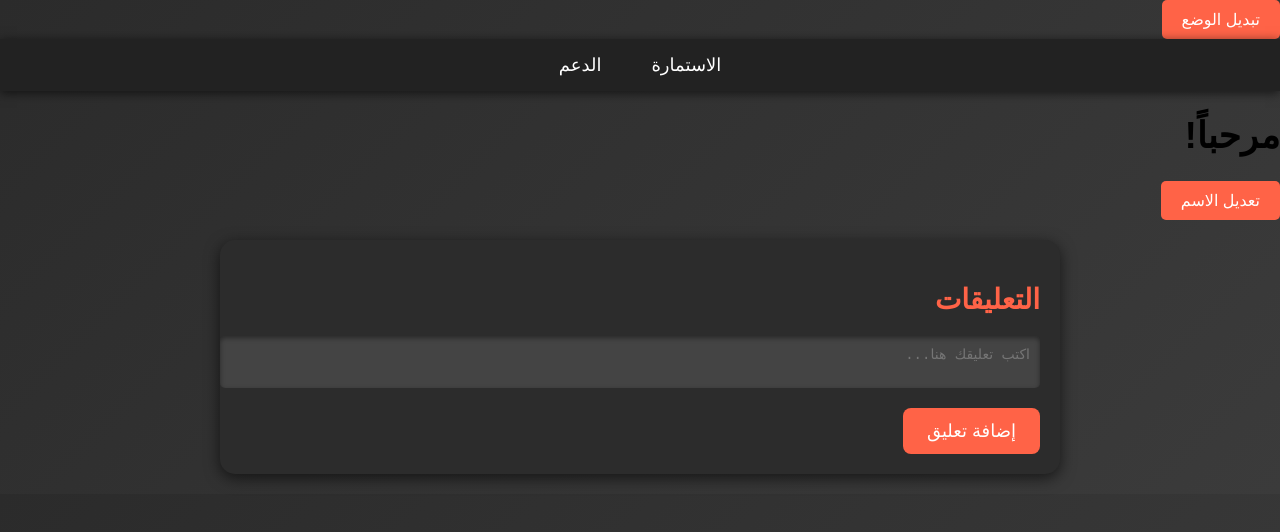
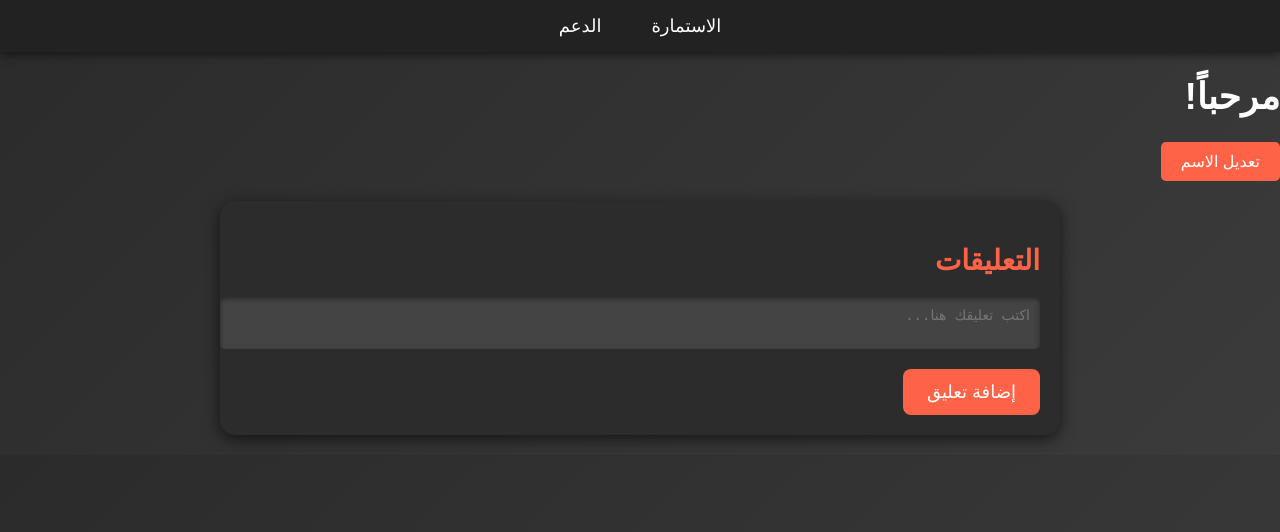
Before and after one commit to hamzahamzahhh/The-Quran-, a plain HTML site: page الصفحة1.html in a window 1280 px wide. Drawn offline with Linux system fonts and the light colour scheme.

Commit message:
Update الصفحة1.html

```diff
--- a/الصفحة1.html
+++ b/الصفحة1.html
@@ -7,23 +7,7 @@
     <link rel="stylesheet" href="style.css">
 </head>
 <body>
-    <style>
-  /* النمط النهاري */
-  body {
-    margin: 0;
-    font-family: Arial, sans-serif;
-    background-color: #ffffff;
-    color: #000000;
-    transition: background-color 0.5s, color 0.5s;
-  }
 
-  /* النمط الليلي */
-  body.night-mode {
-    background-color: #121212;
-    color: #ffffff;
-  }
-    </style>
-    <div><button id="theme-toggle">تبديل الوضع</button></div>
     <div id="main-section">
         <header>
             <div class="header-content">
```
